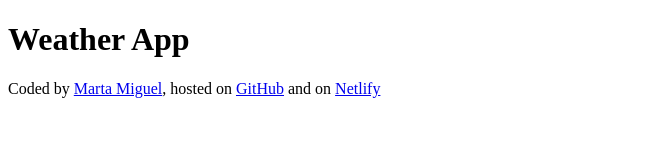
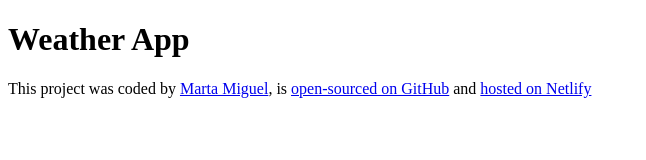
Before and after one commit to martamiguel/Vanilla-Weather, a plain HTML site: page index.html in a window 1280 px wide. Shown: the whole page, without its empty margins (0-646 px from the left). Drawn offline with Linux system fonts and the light colour scheme.

Commit message:
Updated footer copy to something more readable

```diff
--- a/index.html
+++ b/index.html
@@ -8,25 +8,25 @@
   <body>
     <h1>Weather App</h1>
     <footer>
-      Coded by
+      This project was coded by
       <a
         href="https://github.com/martamiguel"
         target="_blank"
         rel="noopener noreferrer"
         >Marta Miguel</a
-      >, hosted on
+      >, is
       <a
         href="https://github.com/martamiguel/Vanilla-Weather"
         target="_blank"
         rel="noopener noreferrer"
-        >GitHub</a
+        >open-sourced on GitHub</a
       >
-      and on
+      and
       <a
         href="https://mm-weather.netlify.app/"
         target="_blank"
         rel="noopener noreferrer"
-        >Netlify</a
+        >hosted on Netlify</a
       >
     </footer>
   </body>
```
